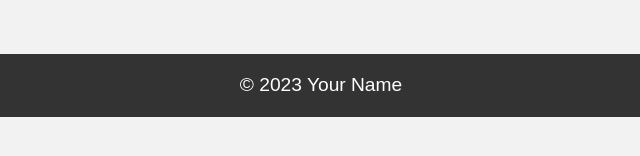
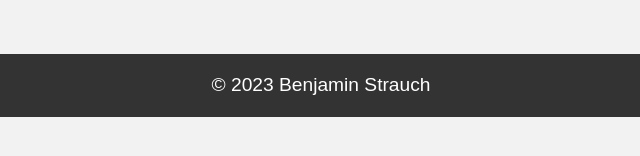
Before and after one commit to bstrauch17/My-Website, a plain HTML site: page About Page.html in a window 1280 px wide. Shown: the part 242-398 px from the top of the page, 319-959 px from the left. Drawn offline with Linux system fonts and the light colour scheme.

Commit message:
Update About Page.html

```diff
--- a/About Page.html
+++ b/About Page.html
@@ -25,7 +25,7 @@
     </section>
   </main>
   <footer>
-    <p>&copy; 2023 Your Name</p>
+    <p>&copy; 2023 Benjamin Strauch</p>
   </footer>
 </body>
 </html>
```
